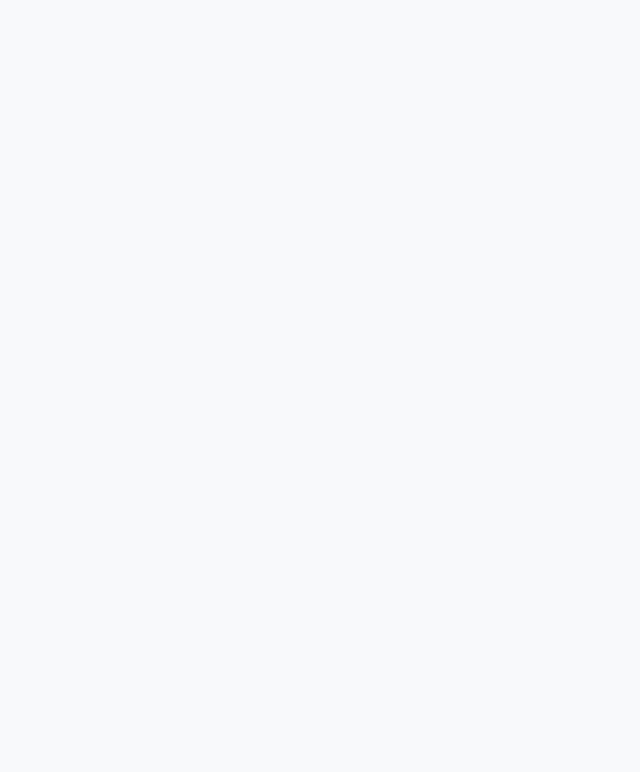
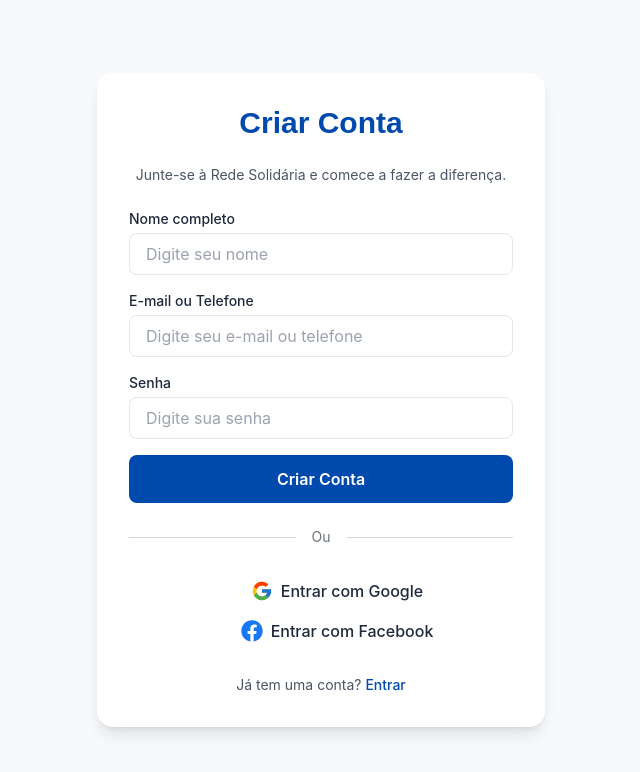
Before and after one commit to laraschuler-dev/rj-spa, a React (Vite) app: page /register in a window 1280 px wide. Before the commit this address had no page. Shown: the top 772 px of the page, without its empty margins (319-959 px from the left). Built offline with nearby package versions, Linux system fonts and the light colour scheme.

Commit message:
feat: ✨ Implementa páginas de Login e Registro, além de ajustar rotas

```diff
--- a/src/App.tsx
+++ b/src/App.tsx
@@ -1,14 +1,16 @@
 import React from 'react';
 import { BrowserRouter as Router, Route, Routes } from 'react-router-dom';
 import Home from './pages/Home';
-import Teste from './pages/Teste';
+import Login from './pages/Login';
+import Register from './pages/Register';
 
 const App = () => {
   return (
     <Router>
       <Routes>
         <Route path="/" element={<Home />} />
-        <Route path="/teste" element={<Teste />} />
+        <Route path="/login" element={<Login />} />
+        <Route path="/register" element={<Register />} />
       </Routes>
     </Router>
   );
--- a/src/components/layout/Header.tsx
+++ b/src/components/layout/Header.tsx
@@ -3,6 +3,7 @@ import { Link as ScrollLink } from 'react-scroll';
 import { CgLogIn, CgProfile } from 'react-icons/cg';
 import { FiMenu } from 'react-icons/fi';
 import MobileMenu from '../ui/MobileMenu';
+import { Link } from 'react-router-dom';
 
 const Header: React.FC = () => {
   const [isMenuOpen, setIsMenuOpen] = useState(false);
@@ -77,25 +78,21 @@ const Header: React.FC = () => {
       {/* Botão Login / Perfil */}
       <div className="hidden md:flex">
         {isAuthenticated ? (
-          <ScrollLink
-            to="profile"
-            smooth={true}
-            duration={500}
-            className="flex items-center gap-2 hover:text-accent transition-colors cursor-pointer"
+          <Link
+            to="/perfil"
+            className="flex items-center gap-2 hover:text-accent transition-colors"
           >
             <CgProfile size={24} />
             <span className="font-body">Perfil</span>
-          </ScrollLink>
+          </Link>
         ) : (
-          <ScrollLink
-            to="login"
-            smooth={true}
-            duration={500}
-            className="flex items-center gap-2 hover:text-accent transition-colors cursor-pointer"
+          <Link
+            to="/login"
+            className="flex items-center gap-2 hover:text-accent transition-colors"
           >
             <CgLogIn size={24} />
             <span className="font-body">Entrar</span>
-          </ScrollLink>
+          </Link>
         )}
       </div>
 
--- a/src/components/ui/SubmitButton.tsx
+++ b/src/components/ui/SubmitButton.tsx
@@ -17,7 +17,7 @@ const SubmitButton: React.FC<SubmitButtonProps> = ({
       onClick={onClick}
       disabled={disabled}
       className={clsx(
-        'w-full bg-primary text-white py-3 rounded-lg font-semibold hover:bg-primary-dark transition',
+        'w-full bg-primary text-white py-3 rounded-lg font-semibold hover:bg-primary-dark transition flex justify-center items-center',
         {
           'opacity-50 cursor-not-allowed': disabled,
         }
--- /dev/null
+++ b/src/pages/Login.tsx
@@ -0,0 +1,87 @@
+import React from 'react';
+import { Link } from 'react-router-dom';
+import Typography from '../components/ui/Typography';
+import { FcGoogle } from 'react-icons/fc';
+import SubmitButton from '../components/ui/SubmitButton';
+import { FaFacebook } from 'react-icons/fa';
+
+const Login: React.FC = () => {
+  return (
+    <main className="min-h-screen flex items-center justify-center bg-background px-4 py-12">
+      <div className="w-full max-w-md bg-white p-8 rounded-2xl shadow-lg">
+        {/* Título */}
+        <Typography variant="h2" className="text-primary text-center mb-6">
+          Bem-vindo de volta
+        </Typography>
+
+        {/* Formulário de Login */}
+        <form className="space-y-4">
+          <div>
+            <label
+              htmlFor="identifier"
+              className="block mb-1 text-sm font-medium"
+            >
+              E-mail ou Telefone
+            </label>
+            <input
+              type="text"
+              id="identifier"
+              className="w-full px-4 py-2 border rounded-lg focus:outline-none focus:ring-2 focus:ring-primary"
+              placeholder="exemplo@email.com ou (99) 99999-9999"
+            />
+          </div>
+
+          <div>
+            <label
+              htmlFor="password"
+              className="block mb-1 text-sm font-medium"
+            >
+              Senha
+            </label>
+            <input
+              type="password"
+              id="password"
+              className="w-full px-4 py-2 border rounded-lg focus:outline-none focus:ring-2 focus:ring-primary"
+              placeholder="••••••••"
+            />
+          </div>
+
+          {/* Botão de Entrar */}
+          <SubmitButton>Entrar</SubmitButton>
+        </form>
+
+        {/* Divisor */}
+        <div className="flex items-center my-6">
+          <hr className="flex-grow border-t border-gray-300" />
+          <span className="mx-4 text-gray-500 text-sm">Ou entre com</span>
+          <hr className="flex-grow border-t border-gray-300" />
+        </div>
+
+        {/* Login com Google */}
+        <button className="w-full flex items-center justify-center gap-2 border border-gray-300 rounded-lg px-4 py-2 hover:bg-gray-100 transition">
+          <FcGoogle size={22} />
+          <span className="font-medium">Entrar com Google</span>
+        </button>
+
+        {/* Login com Facebook */}
+        <button className="w-full flex items-center justify-center gap-2 border border-gray-300 rounded-lg px-4 py-2 hover:bg-gray-100 transition">
+          <FaFacebook size={22} className="text-[#1877F2]" />
+          <span className="font-medium">Entrar com Facebook</span>
+        </button>
+
+        {/* Link para cadastro */}
+        <p className="text-center text-sm text-gray-600 mt-6">
+          Ainda não tem uma conta?{' '}
+          <Link
+            to="/register"
+            className="text-primary font-medium hover:underline"
+          >
+            Criar conta
+          </Link>
+        </p>
+      </div>
+    </main>
+  );
+};
+
+export default Login;
--- /dev/null
+++ b/src/pages/Register.tsx
@@ -0,0 +1,101 @@
+import { Link } from 'react-router-dom';
+import Typography from '../components/ui/Typography';
+import { FcGoogle } from 'react-icons/fc';
+import { FaFacebook } from 'react-icons/fa';
+import SubmitButton from '../components/ui/SubmitButton';
+
+const Register = () => {
+  return (
+    <main className="min-h-screen flex items-center justify-center bg-background px-4 py-12">
+      <div className="w-full max-w-md bg-white p-8 rounded-2xl shadow-lg">
+        {/* Título */}
+        <Typography variant="h2" className="text-primary text-center mb-6">
+          Criar Conta
+        </Typography>
+        <Typography
+          variant="p"
+          className="text-sm text-gray-600 text-center mb-6"
+        >
+          Junte-se à Rede Solidária e comece a fazer a diferença.
+        </Typography>
+
+        {/* Formulário de Registro */}
+        <form className="space-y-4">
+          <div>
+            <label htmlFor="name" className="block mb-1 text-sm font-medium">
+              Nome completo
+            </label>
+            <input
+              type="text"
+              id="name"
+              className="w-full px-4 py-2 border rounded-lg focus:outline-none focus:ring-2 focus:ring-primary"
+              placeholder="Digite seu nome"
+            />
+          </div>
+
+          <div>
+            <label htmlFor="email" className="block mb-1 text-sm font-medium">
+              E-mail ou Telefone
+            </label>
+            <input
+              type="email"
+              id="email"
+              className="w-full px-4 py-2 border rounded-lg focus:outline-none focus:ring-2 focus:ring-primary"
+              placeholder="Digite seu e-mail ou telefone"
+            />
+          </div>
+
+          <div>
+            <label
+              htmlFor="password"
+              className="block mb-1 text-sm font-medium"
+            >
+              Senha
+            </label>
+            <input
+              type="password"
+              id="password"
+              className="w-full px-4 py-2 border rounded-lg focus:outline-none focus:ring-2 focus:ring-primary"
+              placeholder="Digite sua senha"
+            />
+          </div>
+
+          {/* Botão de Criar Conta */}
+          <SubmitButton>Criar Conta</SubmitButton>
+        </form>
+
+        {/* Divisor */}
+        <div className="flex items-center my-6">
+          <hr className="flex-grow border-t border-gray-300" />
+          <span className="mx-4 text-gray-500 text-sm">Ou</span>
+          <hr className="flex-grow border-t border-gray-300" />
+        </div>
+
+        {/* Login com Google */}
+        <button className="w-full flex items-center justify-center gap-2 border border-gray-300 rounded-lg px-4 py-2 hover:bg-gray-100 transition">
+          <FcGoogle size={22} />
+          <span className="font-medium">Entrar com Google</span>
+        </button>
+
+        {/* Login com Facebook */}
+        <button className="w-full flex items-center justify-center gap-2 border border-gray-300 rounded-lg px-4 py-2 hover:bg-gray-100 transition">
+          <FaFacebook size={22} className="text-[#1877F2]" />
+          <span className="font-medium">Entrar com Facebook</span>
+        </button>
+
+        {/* Link para login */}
+        <p className="text-center text-sm text-gray-600 mt-6">
+          Já tem uma conta?{' '}
+          <Link
+            to="/login"
+            className="text-primary font-medium hover:underline"
+          >
+            Entrar
+          </Link>
+        </p>
+      </div>
+    </main>
+  );
+};
+
+export default Register;
--- a/src/pages/Teste.tsx
+++ /dev/null
@@ -1,25 +0,0 @@
-import React from 'react';
-import Button from '../components/ui/Button';
-import Typography from '../components/ui/Typography';
-
-const Teste = () => {
-  return (
-    <div className="flex flex-col items-center justify-center min-h-screen gap-4 bg-gray-100 p-6">
-      <Typography variant="h1">Título Principal</Typography>
-      <Typography variant="p">Este é um texto padrão.</Typography>
-      <Typography variant="small">Texto pequeno e secundário.</Typography>
-
-      <h1 className="text-2xl font-heading">Testando Botões</h1>
-
-      {/* Botões em diferentes variações */}
-      <Button variant="primary">Botão Primário</Button>
-      <Button variant="secondary">Botão Secundário</Button>
-      <Button variant="outline">Botão Outline</Button>
-      <Button variant="primary" disabled>
-        Botão Desativado
-      </Button>
-    </div>
-  );
-};
-
-export default Teste;
```
